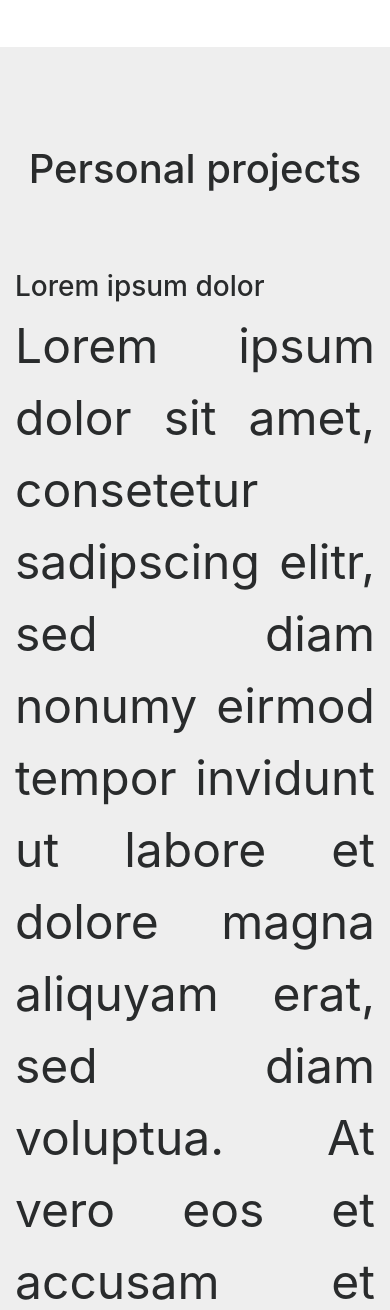
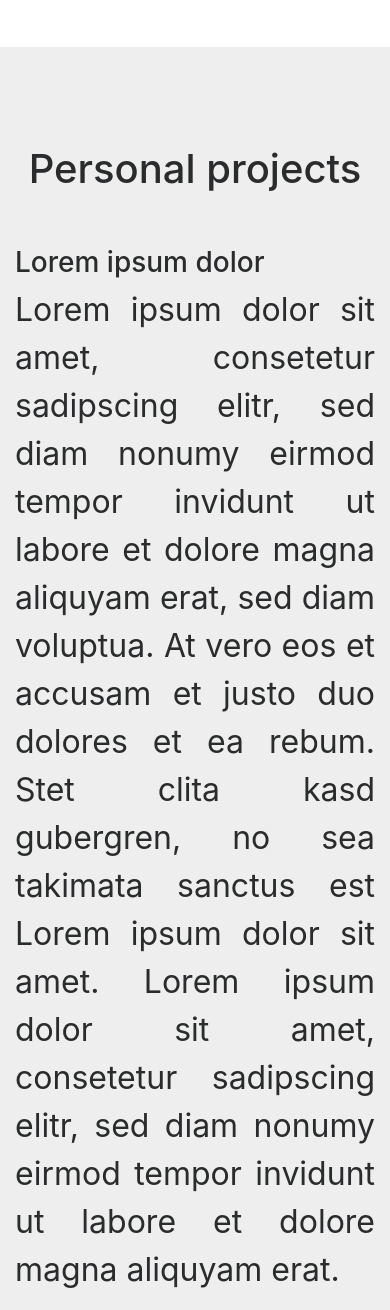
Before and after one commit to jgawrylkowicz/jgawrylkowicz.github.io, a PHP site: page / in a window 390 px wide; the page is wider, and only the part inside the window is pictured. Shown: the part 797-2107 px from the top of that part. Run offline with PHP 8.4, Linux system fonts and the light colour scheme.

Commit message:
update mobile support ( OP2 ) test

```diff
--- a/css/scrolling-nav.css
+++ b/css/scrolling-nav.css
@@ -191,7 +191,7 @@ screen and (-webkit-max-device-pixel-ratio: 2){
 screen and (-webkit-max-device-pixel-ratio: 3){
 
     section {
-        font-size: 3em;
+        font-size: 2em;
     }
 
     .navbar.navbar-light {
@@ -251,7 +251,7 @@ screen and (-webkit-max-device-pixel-ratio: 3){
 
         .navbar-light .navbar-nav .nav-link {
             height: 100px;
-            font-size: 2.5em;
+            font-size: 5em;
             -webkit-box-pack: justify;
             -webkit-box-align: center;
             border-bottom: none;
```
